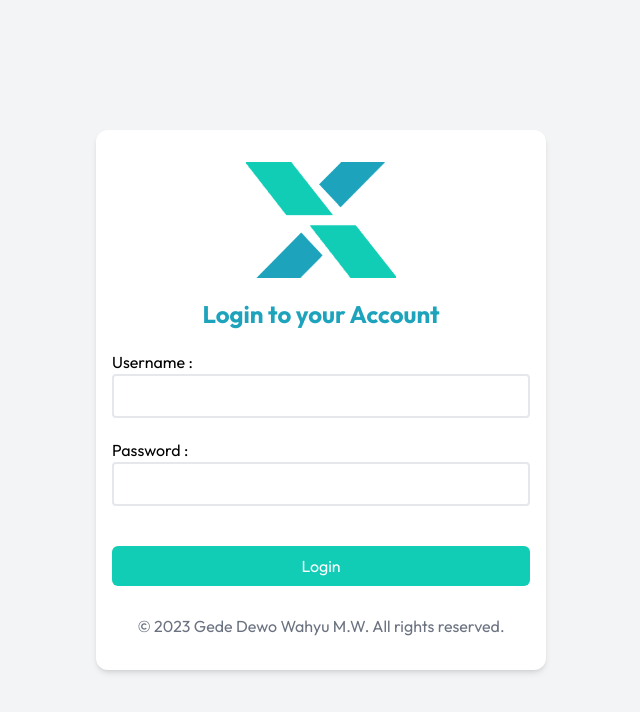
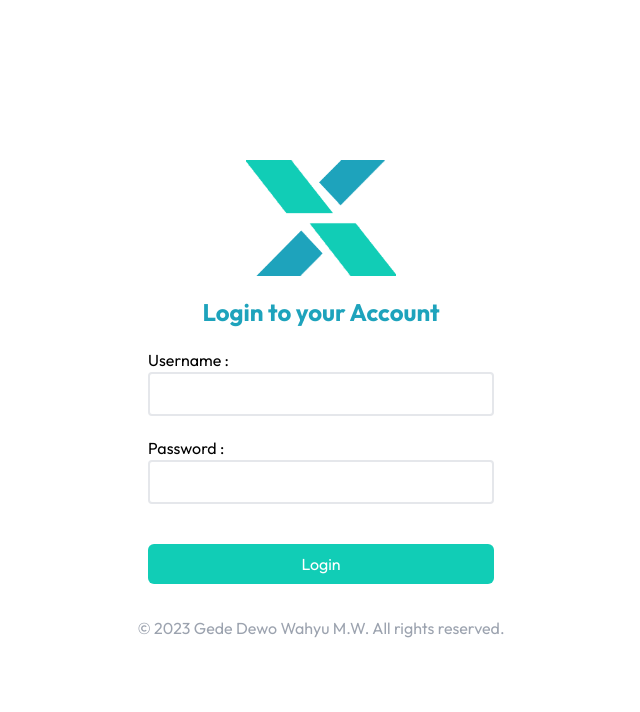
Before and after one commit to gdwmw/XPRODUCT, a Next.js app: page /login in a window 1280 px wide. Shown: the top 712 px of the page, without its empty margins (319-959 px from the left). Built offline with nearby package versions, Linux system fonts and the light colour scheme; no server answers.

Commit message:
style - Login

```diff
--- a/src/app/login/page.tsx
+++ b/src/app/login/page.tsx
@@ -21,7 +21,7 @@ export default function Login() {
   const session = useSession();
 
   // USE ROUTER
-  const router:AppRouterInstance = useRouter();
+  const router: AppRouterInstance = useRouter();
 
   // USERNAME & PASSWORD STATE
   const [username, setUsername] = useState<string>("");
@@ -42,7 +42,7 @@ export default function Login() {
     e.preventDefault();
     setLoading(true);
     try {
-      const res: SignInResponse|undefined = await signIn(`credentials`, {
+      const res: SignInResponse | undefined = await signIn(`credentials`, {
         username,
         password,
         redirect: false,
@@ -69,10 +69,9 @@ export default function Login() {
   }, [session, router]);
 
   return (
-    <div className="bg-white sm:bg-gray-100">
-      <div className="container mx-auto flex h-screen w-screen items-center justify-center">
-        <div className="w-[450px] rounded-xl bg-white p-4 sm:shadow-md">
-          <header className="flex flex-col items-center justify-center gap-5 pb-5 sm:pt-4">
+    <div className="h-screen w-screen bg-white">
+      <div className="container mx-auto flex h-full w-full flex-col items-center justify-center gap-5 px-5">
+        <header className="flex flex-col items-center justify-center gap-5">
           <Image src={imgXPRODUCT} width={150} height={0} alt="Tailwind" />
           <h2 className="text-center text-2xl font-bold text-tailwindBlue">{lang[code].header.title}</h2>
         </header>
@@ -107,24 +106,21 @@ export default function Login() {
             {/* LOGIN BUTTON */}
             <button
               type="submit"
-                className={`w-full rounded-md ${loading ? "cursor-wait bg-tailwindGreenSecondary/50" : "bg-tailwindGreen"} px-4 py-2 text-white ${
-                  loading ? "" : "hover:bg-tailwindGreenSecondary"
-                } focus:outline-none`}
+              className={`flex w-full items-center justify-center gap-1 rounded-md ${
+                loading ? "cursor-wait bg-tailwindGreenSecondary/50" : "bg-tailwindGreen"
+              } px-4 py-2 text-white ${loading ? "" : "hover:bg-tailwindGreenSecondary"} focus:outline-none`}
               disabled={loading}
             >
-                <div className="flex items-center justify-center gap-1">
-                  Login
+              <span>Login</span>
               {loading && <Image src={loadingAnimation} alt="Loading" width={20} height={0} loading="eager" />}
-                </div>
             </button>
           </form>
         </main>
 
-          <footer className="mt-6 pb-4 pt-1 text-center text-gray-500">
+        <footer className="mt-3 text-center text-gray-400">
           <p>{lang[code].footer.copyright}</p>
         </footer>
       </div>
     </div>
-    </div>
   );
 }
```
Lines whose indentation alone changed are shown as unchanged.
